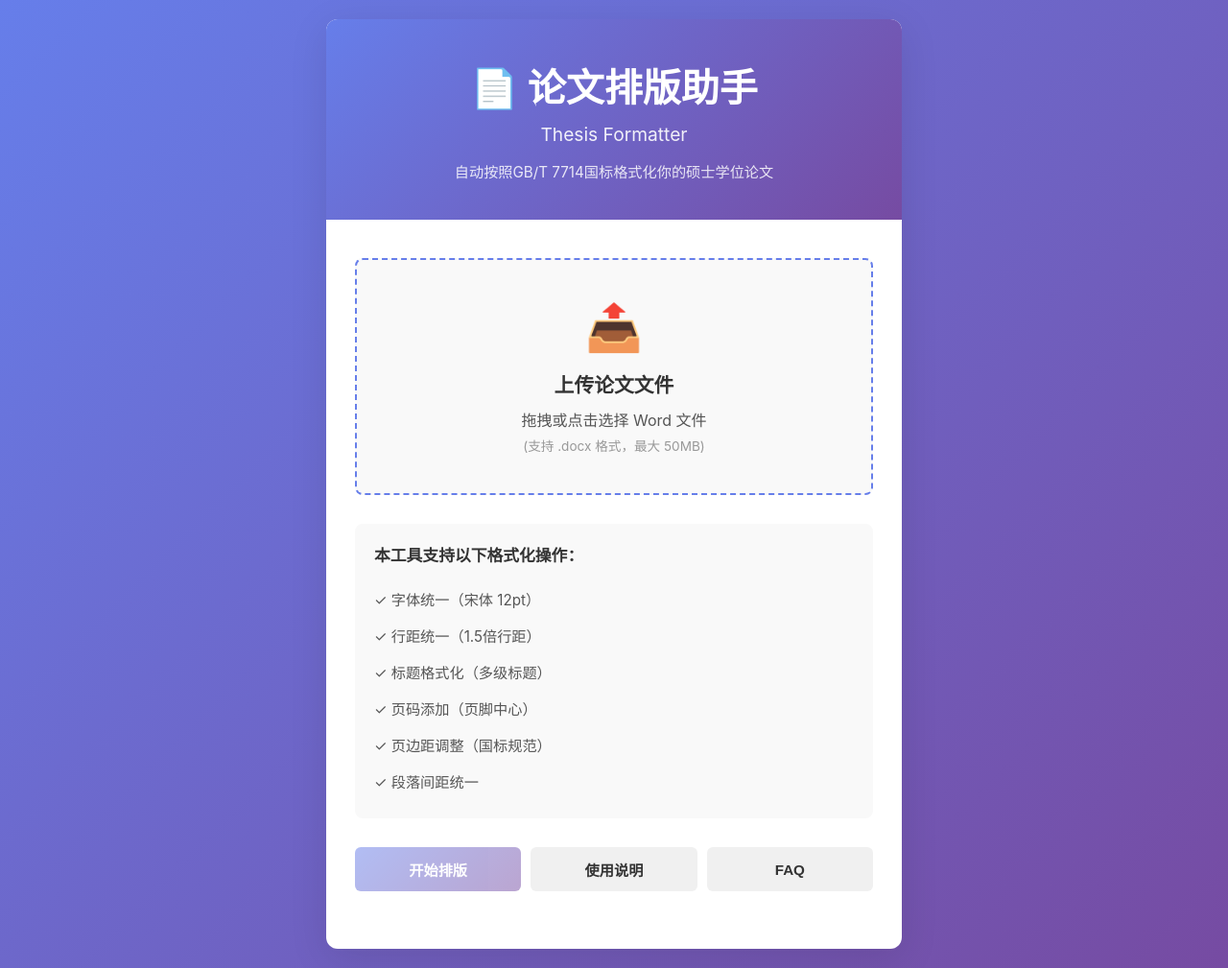
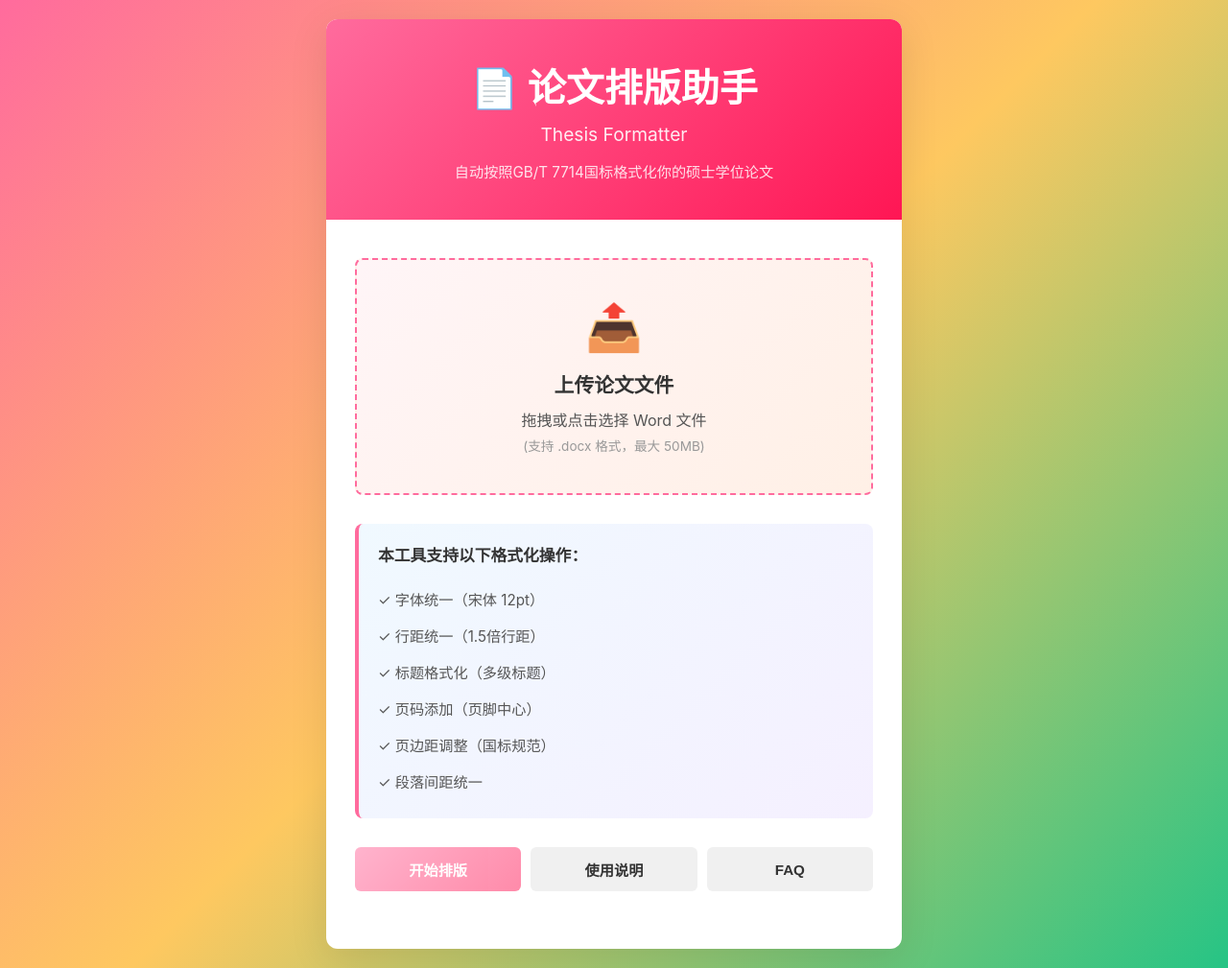
Before and after one commit to h3082445617-design/thesis-formatter, a Flask app: page / in a window 1280 px wide. Shown: the whole page at 96% size. Run offline with Flask 3, Linux system fonts and the light colour scheme.

Commit message:
feat: improve font handling with East Asian fonts and update theme to vibrant colors

```diff
--- a/src/formatter.py
+++ b/src/formatter.py
@@ -100,6 +100,7 @@ class DocumentFormatter:
             # Set font for all runs
             for run in paragraph.runs:
                 run.font.name = self.body_font_name
+                run.font.east_asia_font_name = self.body_font_name  # For Chinese characters
                 run.font.size = self.body_font_size
 
         # Also apply to table cells
@@ -110,6 +111,7 @@ class DocumentFormatter:
                         paragraph.paragraph_format.line_spacing = self.body_line_spacing
                         for run in paragraph.runs:
                             run.font.name = self.body_font_name
+                            run.font.east_asia_font_name = self.body_font_name
                             run.font.size = self.body_font_size
 
     def _detect_and_format_titles(self, doc):
@@ -150,6 +152,7 @@ class DocumentFormatter:
         """Format as level 1 heading: HeiBei 18pt bold centered."""
         for run in paragraph.runs:
             run.font.name = '黑体'
+            run.font.east_asia_font_name = '黑体'
             run.font.size = self.heading1_font_size
             run.bold = True
         paragraph.alignment = 1  # Center alignment
@@ -158,6 +161,7 @@ class DocumentFormatter:
         """Format as level 2 heading: HeiBei 14pt bold left."""
         for run in paragraph.runs:
             run.font.name = '黑体'
+            run.font.east_asia_font_name = '黑体'
             run.font.size = self.heading2_font_size
             run.bold = True
         paragraph.alignment = 0  # Left alignment
@@ -166,6 +170,7 @@ class DocumentFormatter:
         """Format as level 3 heading: Song 12pt bold left."""
         for run in paragraph.runs:
             run.font.name = '宋体'
+            run.font.east_asia_font_name = '宋体'
             run.font.size = self.heading3_font_size
             run.bold = True
         paragraph.alignment = 0  # Left alignment
--- a/static/style.css
+++ b/static/style.css
@@ -8,7 +8,7 @@
 
 body {
     font-family: -apple-system, BlinkMacSystemFont, 'Segoe UI', 'Microsoft YaHei', sans-serif;
-    background: linear-gradient(135deg, #667eea 0%, #764ba2 100%);
+    background: linear-gradient(135deg, #FF6B9D 0%, #FEC860 50%, #26C485 100%);
     min-height: 100vh;
     display: flex;
     justify-content: center;
@@ -26,7 +26,7 @@ body {
 }
 
 .header {
-    background: linear-gradient(135deg, #667eea 0%, #764ba2 100%);
+    background: linear-gradient(135deg, #FF6B9D 0%, #FF1654 100%);
     color: white;
     padding: 40px 30px;
     text-align: center;
@@ -53,25 +53,27 @@ body {
 }
 
 .upload-area {
-    border: 2px dashed #667eea;
+    border: 2px dashed #FF6B9D;
     border-radius: 8px;
     padding: 40px 20px;
     text-align: center;
     cursor: pointer;
     transition: all 0.3s ease;
-    background-color: #f9f9f9;
+    background: linear-gradient(135deg, #FFF5F7 0%, #FFF0E6 100%);
     margin-bottom: 30px;
 }
 
 .upload-area:hover {
-    background-color: #f0f0ff;
-    border-color: #764ba2;
+    background: linear-gradient(135deg, #FFE8F0 0%, #FFE0D0 100%);
+    border-color: #FF1654;
+    transform: translateY(-2px);
 }
 
 .upload-area.dragover {
-    background-color: #e8e8ff;
-    border-color: #764ba2;
+    background: linear-gradient(135deg, #FFD4E5 0%, #FFC9B5 100%);
+    border-color: #FF1654;
     transform: scale(1.02);
+    box-shadow: 0 5px 20px rgba(255, 107, 157, 0.3);
 }
 
 .upload-icon {
@@ -97,10 +99,11 @@ body {
 }
 
 .features {
-    background-color: #f9f9f9;
+    background: linear-gradient(135deg, #F0F9FF 0%, #F5F0FF 100%);
     padding: 20px;
     border-radius: 8px;
     margin-bottom: 30px;
+    border-left: 4px solid #FF6B9D;
 }
 
 .features h3 {
@@ -137,13 +140,13 @@ body {
 }
 
 .btn-primary {
-    background: linear-gradient(135deg, #667eea 0%, #764ba2 100%);
+    background: linear-gradient(135deg, #FF6B9D 0%, #FF1654 100%);
     color: white;
 }
 
 .btn-primary:hover:not(:disabled) {
-    transform: translateY(-2px);
-    box-shadow: 0 5px 20px rgba(102, 126, 234, 0.4);
+    transform: translateY(-3px);
+    box-shadow: 0 8px 25px rgba(255, 107, 157, 0.4);
 }
 
 .btn-primary:disabled {
@@ -181,7 +184,7 @@ body {
 
 .progress-fill {
     height: 100%;
-    background: linear-gradient(90deg, #667eea 0%, #764ba2 100%);
+    background: linear-gradient(90deg, #FF6B9D 0%, #FEC860 50%, #26C485 100%);
     width: 0;
     animation: progress 2s ease-in-out infinite;
 }
```
